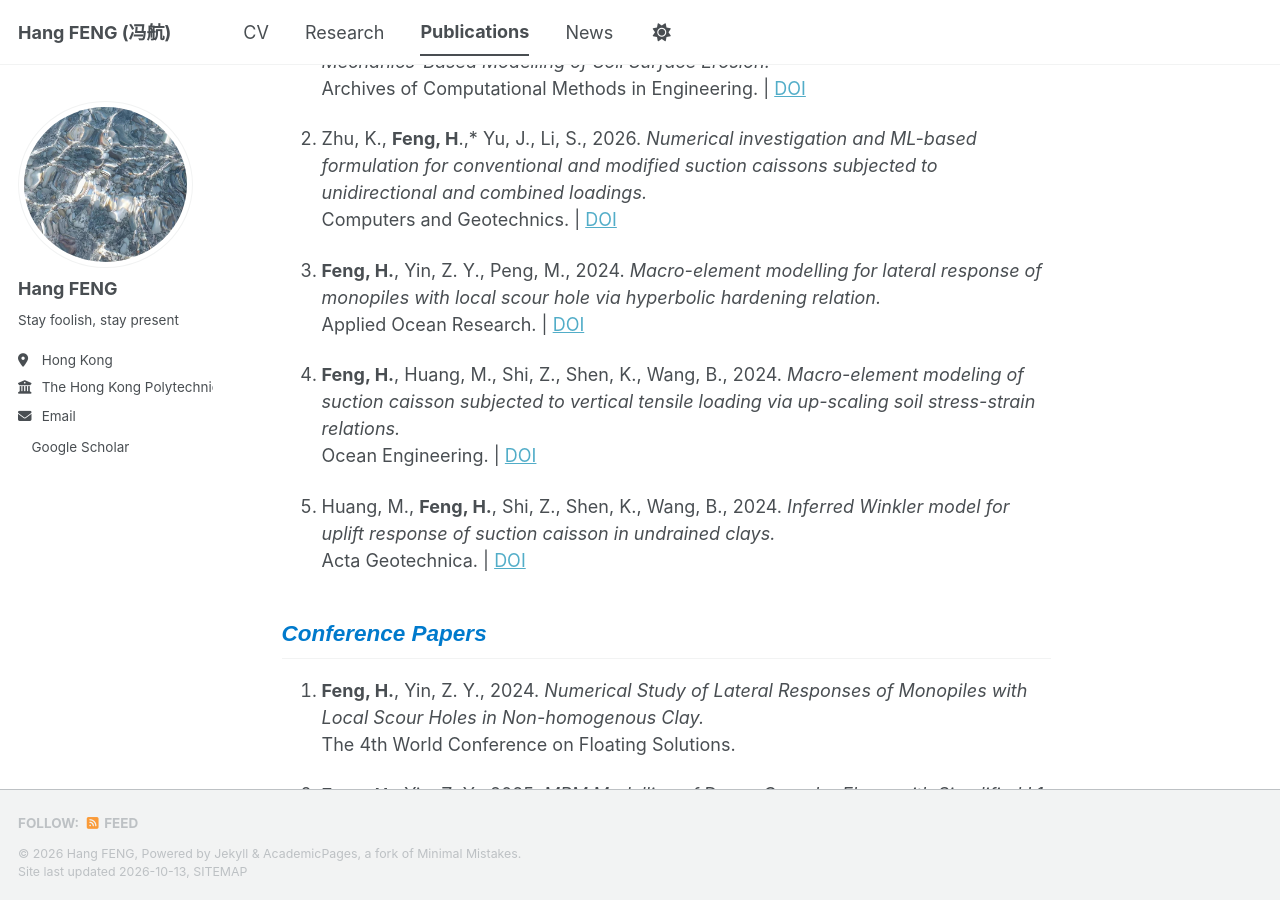
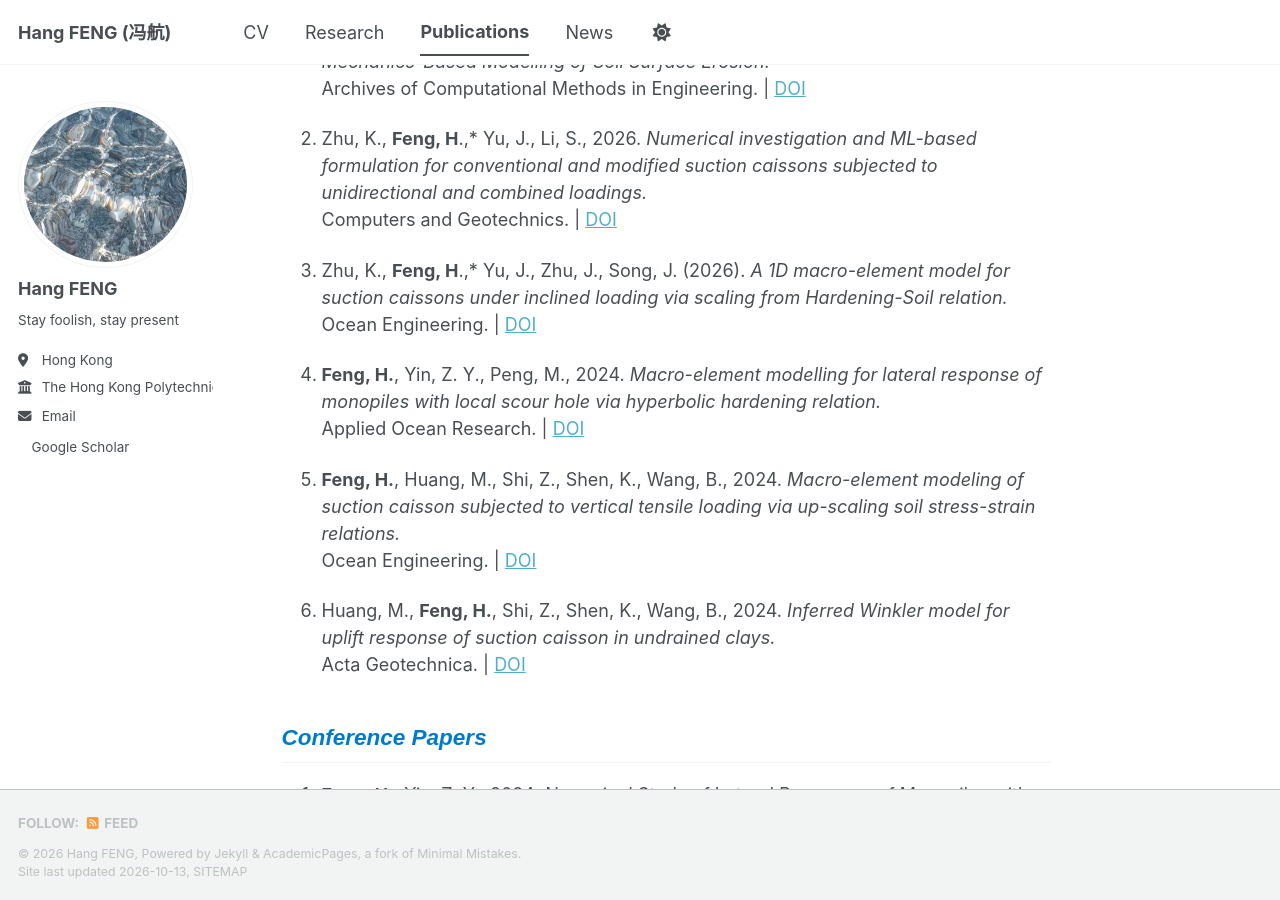
Before and after one commit to fenghang454/fenghang454.github.io, a Jekyll site: the page built from _pages/publications.md, in a window 1280 px wide and 900 px high, scrolled down 1359 px. Built offline with Jekyll 4.4.1, drawn with Linux system fonts in a browser that asks for light colours; a style sheet for code colours, icons or effects is not loaded.

Commit message:
Update publications.md

```diff
--- a/_pages/publications.md
+++ b/_pages/publications.md
@@ -60,6 +60,10 @@ author_profile: true
    *Numerical investigation and ML-based formulation for conventional and modified suction caissons subjected to unidirectional and combined loadings.*
    Computers and Geotechnics.  | [DOI](https://doi.org/10.1016/j.compgeo.2025.107637)
 
+3. Zhu, K., **Feng, H**.,* Yu, J., Zhu, J., Song, J. (2026).
+   *A 1D macro-element model for suction caissons under inclined loading via scaling from Hardening-Soil relation.*
+   Ocean Engineering.     | [DOI](10.1016/j.oceaneng.2026.128346)
+
 4. **Feng, H.**, Yin, Z. Y., Peng, M., 2024.
    *Macro-element modelling for lateral response of monopiles with local scour hole via hyperbolic hardening relation.*
    Applied Ocean Research.  | [DOI](https://doi.org/10.1016/j.apor.2024.104233)
```
